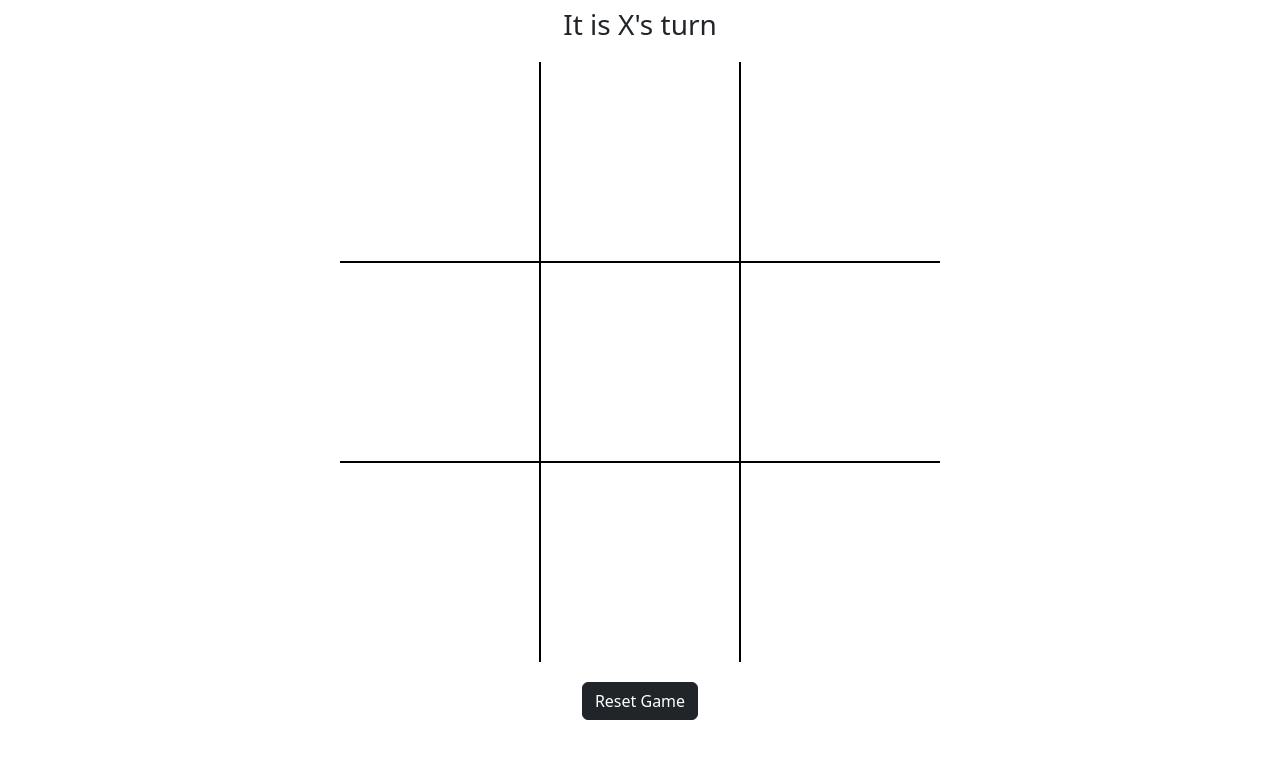
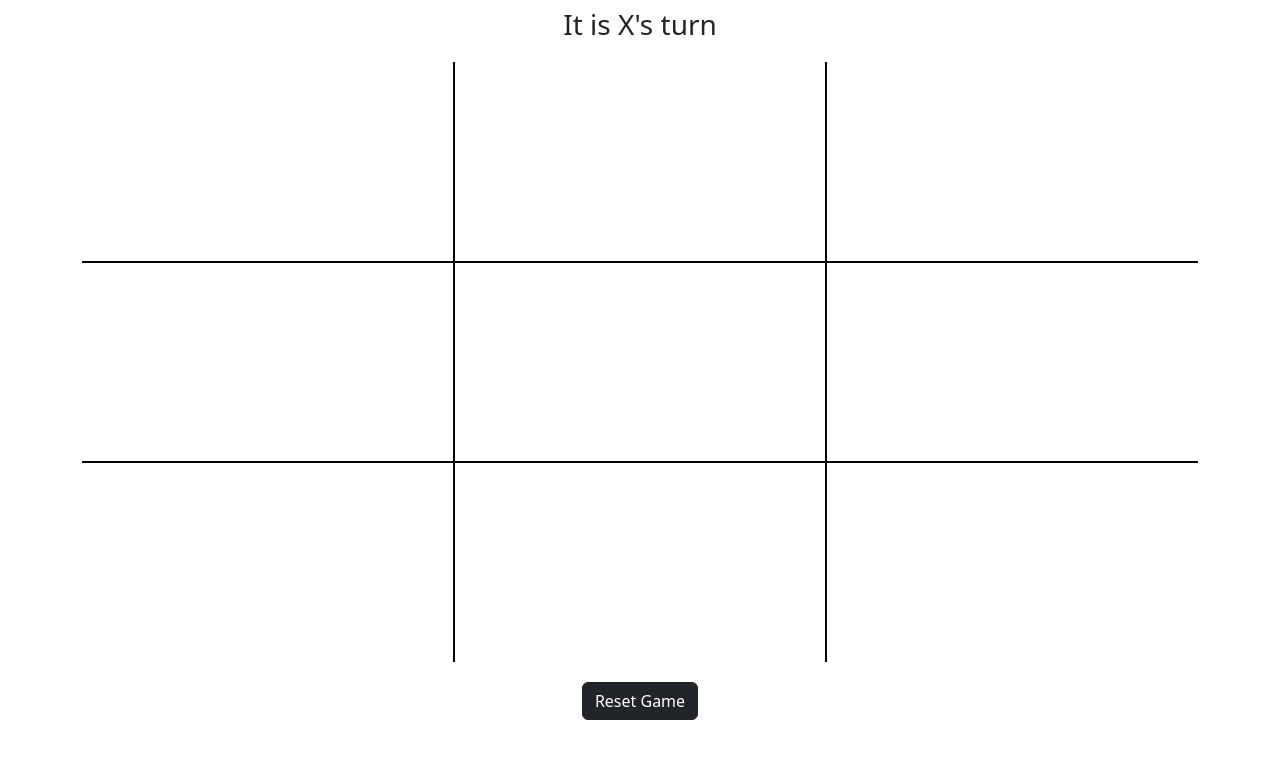
Before and after one commit to ryansingleton-3/Week-11, a website: page index.html in a window 1280 px wide. Drawn offline with nearby package versions, Linux system fonts and the light colour scheme.

Commit message:
container

```diff
--- a/index.html
+++ b/index.html
@@ -15,7 +15,7 @@
             <h1 id="game-status" class="text-center"></h1>
             <h3 id="whosTurn" class="text-center">It is X's turn</h3>
 
-            <table id="tic-tac-toe">
+            <table id="tic-tac-toe" class="container">
                 <tr>
                     <td data-position="0" class="top left cell"></td>
                     <td data-position="1" class="top cell"></td>
```
